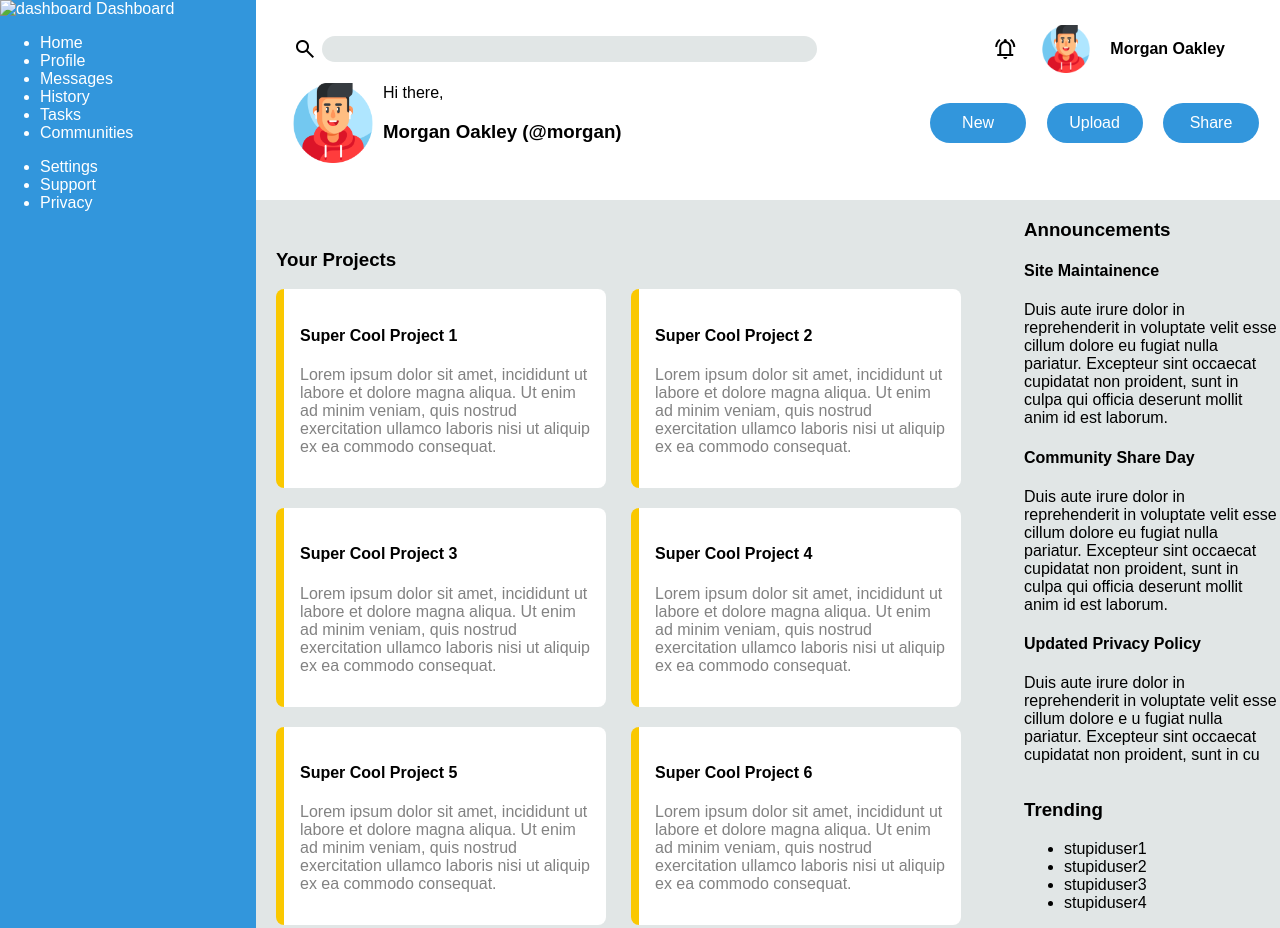
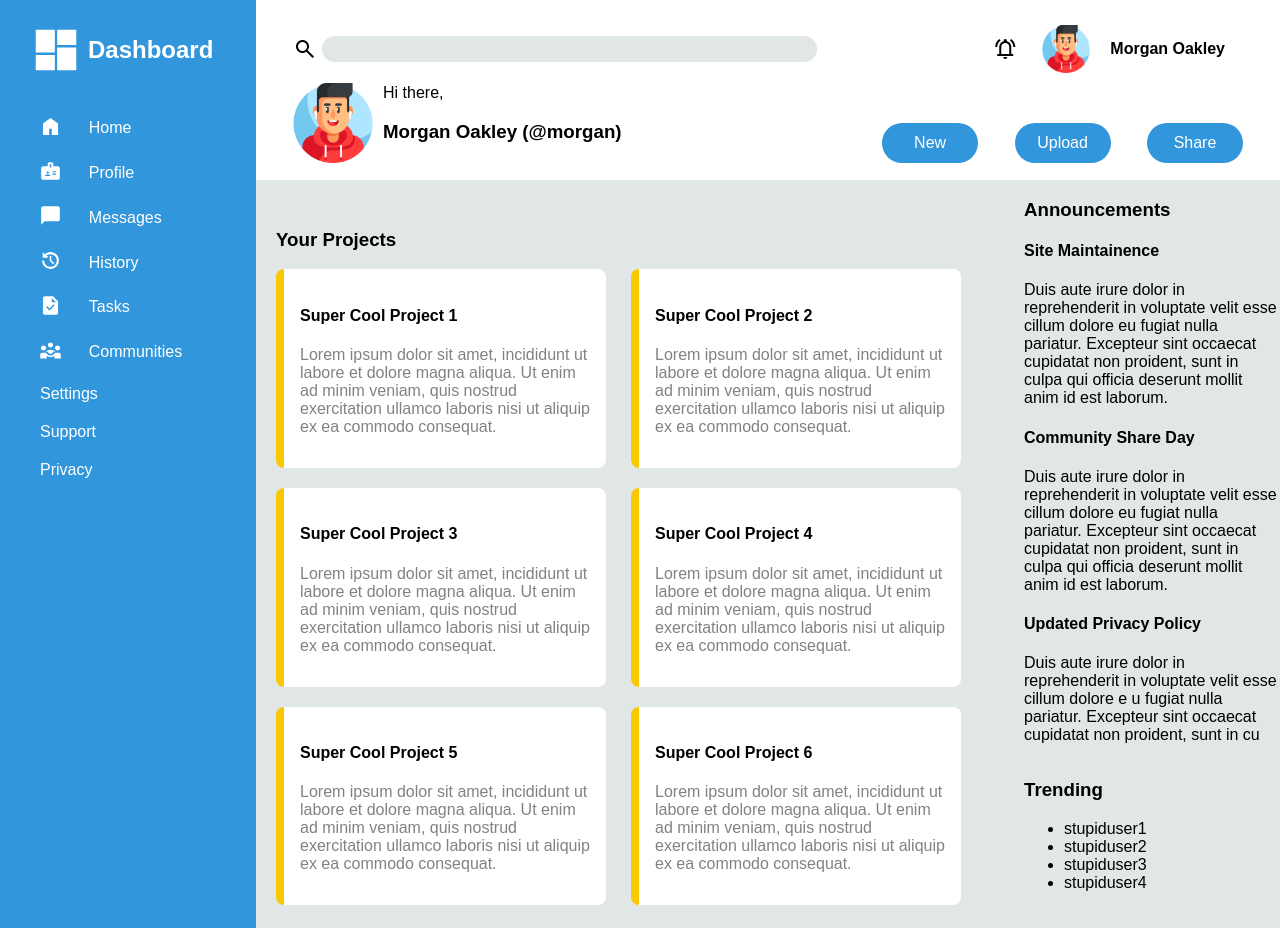
Before and after one commit to nhsegal/admin-dashboard, a plain HTML site: page index.html in a window 1280 px wide. Shown: the top 928 px of the page. Drawn offline with nearby package versions, Linux system fonts and the light colour scheme.

Commit message:
Add icons to sidebar

```diff
--- a/index.html
+++ b/index.html
@@ -8,7 +8,7 @@
     <title>Admin Dashboard</title>
     <link rel="stylesheet" href="https://fonts.googleapis.com/icon?family=Material+Icons">
     <link rel="stylesheet" href="https://fonts.googleapis.com/css2?family=Material+Symbols+Outlined:opsz,wght,FILL,GRAD@24,400,0,0" />
-
+    <link rel="stylesheet" href="https://fonts.googleapis.com/css2?family=Material+Symbols+Outlined:opsz,wght,FILL,GRAD@48,700,1,0" />
     <link rel="stylesheet" href="styles.css">
 </head>
 <body>
@@ -50,16 +50,23 @@
 
 
     <div class="sidebar">
-        <img src="#" alt="dashboard">
-        Dashboard
+        <div class="dashboard-header">
+            <img src="imgs/dashboard.svg" style="color:white">
+            <h2>Dashboard</h2>
+        </div>
+
+
 
         <ul>
-            <li>Home</li>
-            <li>Profile</li>
-            <li>Messages</li>
-            <li>History</li>
-            <li>Tasks</li>
-            <li>Communities</li>
+
+            <li><a href="#" id="home"><img src="imgs/home.svg"></a><a href="#">Home</a></li>
+            <li><a href="#" id="profile"><img src="imgs/account.svg"></a><a href="#">Profile</a></li>
+            <li><a href="#" id="messages"><img src="imgs/message.svg"></a><a href="#">Messages</a></li>
+            <li><a href="#" id="history"><img src="imgs/history.svg"></a><a href="#">History</a></li>
+            <li><a href="#" id="tasks"><img src="imgs/task.svg"></a><a href="#">Tasks</a></li>
+            <li><a href="#" id="communities"><img src="imgs/community.svg"></a><a href="#">Communities</a></li>
+
+
         </ul>
 
         <ul>
--- a/styles.css
+++ b/styles.css
@@ -7,7 +7,7 @@ body {
     font-family: Arial, Helvetica, sans-serif;
     display: grid;
     grid-template-columns: 1fr 4fr;
-    grid-template-rows: 200px auto;
+    grid-template-rows: 180px auto;
     margin: 0;
 
 }
@@ -61,7 +61,6 @@ header .header-first-row img{
 header .header-first-row .username{
     margin-left: 10px;
     margin-right: 50px;
-
 }
 
 header .header-second-row {
@@ -71,6 +70,7 @@ header .header-second-row {
     align-items: center;
     padding-left: 2em;
 }
+
 header .header-second-row .greeting {
     margin-left: 10px;
     margin-right: auto;
@@ -82,7 +82,7 @@ header .header-second-row ul {
 
 header .header-second-row ul li {
     display: inline-block;
-    margin-right: 1rem;
+    margin-right: 2rem;
 }
 
 header .header-second-row ul li button {
@@ -94,16 +94,55 @@ header .header-second-row ul li button {
     height: 2.5rem;
     width: 6rem;
     font-size: 1rem;
+    margin-top: 2.5rem;
 }
-
-
 
 
 .sidebar {
     background: var(--sidebar-color);
     color: white;
     grid-area: 1 / 1 / 3 / 2;
+    padding-top: 1em;
+    width: auto;
 }
+
+.sidebar .dashboard-header {
+    display: flex;
+    flex-direction: row;
+    flex-direction: row;
+    justify-content: flex-start;
+    align-items: center;
+    padding-left: 2rem;
+    margin-bottom: 2rem;
+}
+
+.sidebar img{
+    padding-right: .5rem;
+    height: 1.3rem;
+}
+
+.sidebar .dashboard-header img{
+    padding-right: .5rem;
+    height: 3rem;
+
+}
+
+.sidebar ul {
+  list-style: none;
+}
+
+.sidebar ul li {
+    display: flex;
+    align-items: center;
+    justify-content: flex-start;
+    gap: 20px;
+    margin-bottom: 20px;
+  }
+
+.sidebar a, .sidebar a:visited,.sidebar a:active {
+    color: white;
+    text-decoration: none;
+  }
 
 main {
     background: var(--main-bg-color);
```
Also changed, not shown: imgs/account.svg (added), imgs/community.svg (added), imgs/dashboard.svg (added), imgs/history.svg (added), imgs/home.svg (added), imgs/message.svg (added), imgs/search.svg (renamed from imgs/search_FILL0_wght400_GRAD0_opsz48.svg), imgs/task.svg (added).
